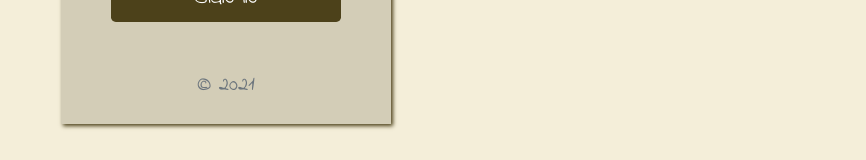
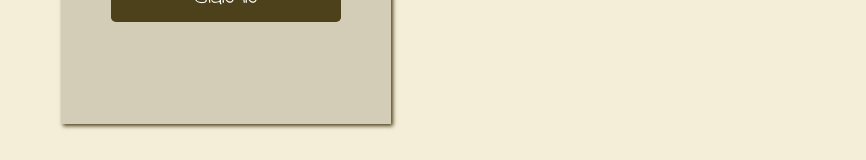
Before and after one commit to vic-teshua/yoga-app, a React (Create React App) app: page /login in a window 1280 px wide. Shown: the part 440-600 px from the top of the page, without its empty margins (414-1280 px from the left). Built offline with nearby package versions, Linux system fonts and the light colour scheme.

Commit message:
deleted year from login form

```diff
--- a/src/pages/login/Login.js
+++ b/src/pages/login/Login.js
@@ -1,7 +1,6 @@
 import React, { useEffect, useState } from 'react';
 import './Login.css';
 import Users from '../../data/users';
-
 
 function Login() {
 	const [isVisible, setIsVisible] = useState(false);
@@ -75,7 +74,7 @@ function Login() {
 		<div className='text-center fix'>
 			<main className='form-login'>
 				<form>
-				<i class="fas fa-sign-in-alt fa-2x"></i>
+					<i class='fas fa-sign-in-alt fa-2x'></i>
 
 					<h1 className='h3 mb-3'>Please sign in</h1>
 
@@ -103,10 +102,8 @@ function Login() {
 					<button onClick={onSignHandler} className='w-100 btn btn-lg btn-primary' type='button'>
 						Sign in
 					</button>
-					<p className='mt-5 mb-3 text-muted'>&copy; 2021</p>
 				</form>
 			</main>
-
 		</div>
 	);
 }
```
